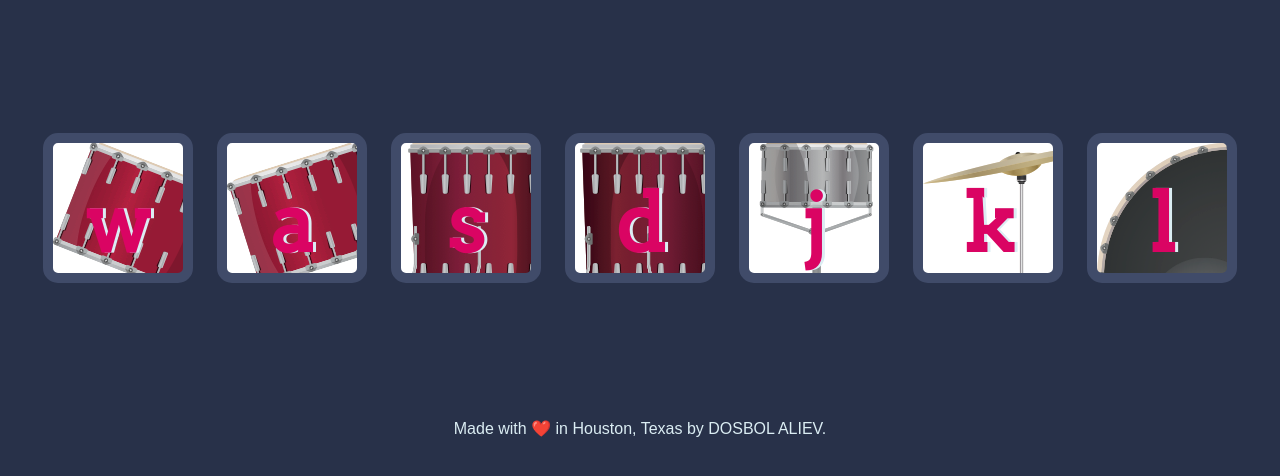
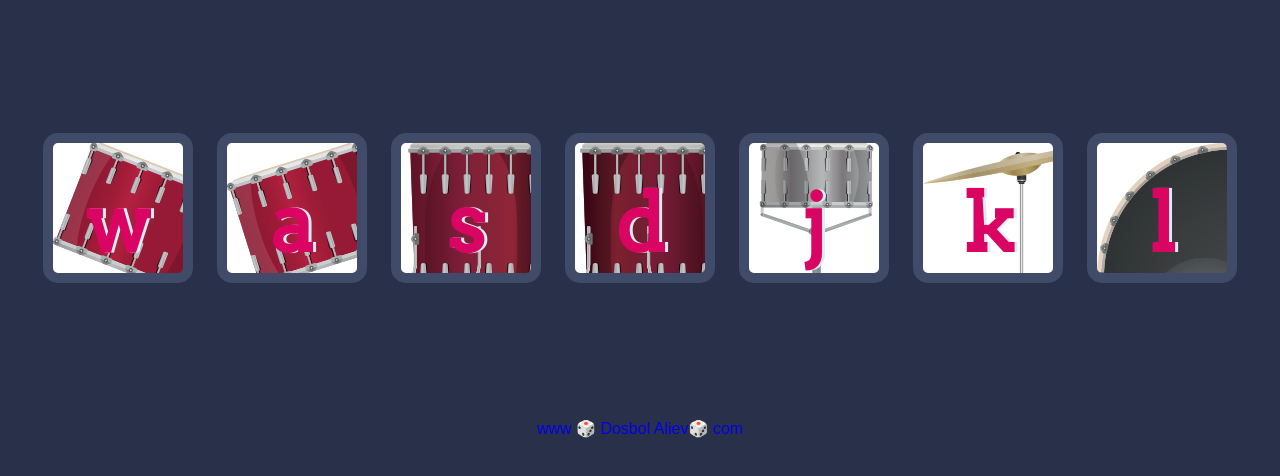
Before and after one commit to dosbolacademic/Drum-Kit-Game, a plain HTML site: page index.html in a window 1280 px wide. Shown: the part 156-632 px from the top of the page. Drawn offline with Linux system fonts and the light colour scheme.

Commit message:
Update index.html

```diff
--- a/index.html
+++ b/index.html
@@ -23,7 +23,7 @@
  <script src="index.js" type="text/javascript" charset="utf-8">></script>
 
   <footer>
-    Made with ❤️ in Houston, Texas by DOSBOL ALIEV.
+    <a href="https://www.linkedin.com/in/dosbol-aliev-511b1515a/" style="text-decoration: none;">www 🎲 Dosbol Aliev🎲 com</a>
   </footer>
 
 
```
